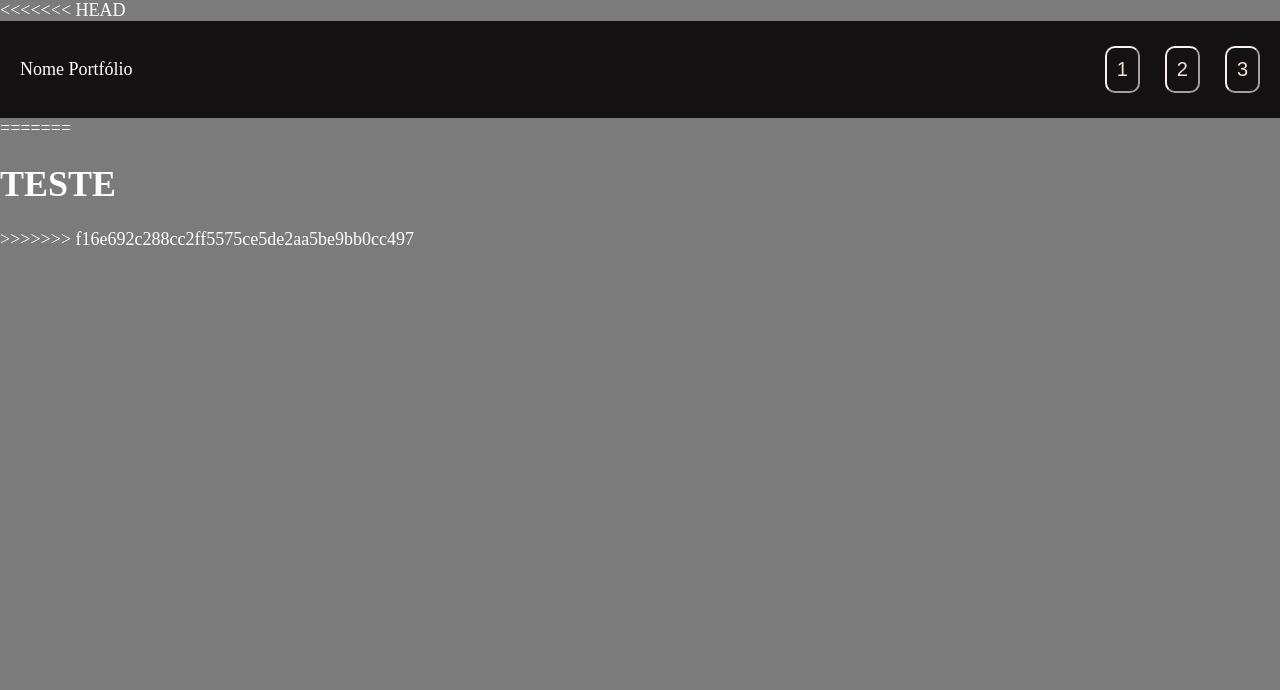
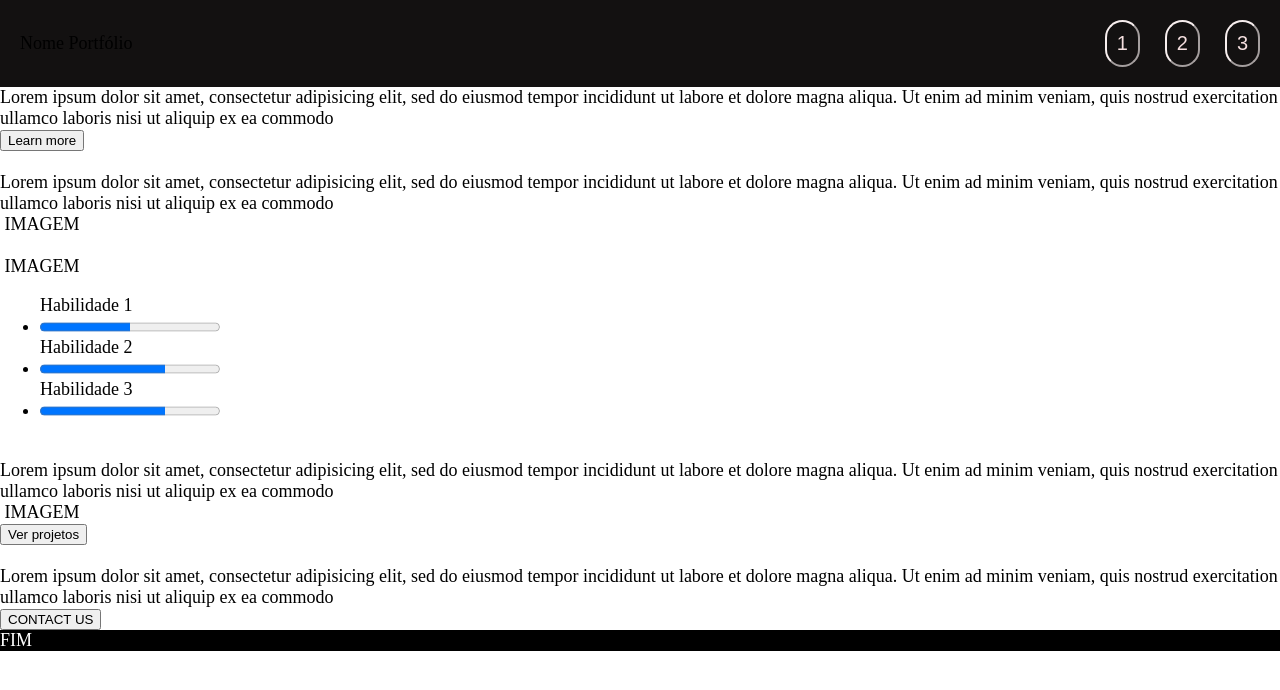
Before and after one commit to wsramos/Portfolio, a plain HTML site: page index.html in a window 1280 px wide. Drawn offline with Linux system fonts and the light colour scheme.

Commit message:
Estrutura criada

```diff
--- a/index.html
+++ b/index.html
@@ -1,5 +1,6 @@
 <!DOCTYPE html>
 <html lang="pt-BR">
+
 <head>
     <meta charset="UTF-8">
     <meta http-equiv="X-UA-Compatible" content="IE=edge">
@@ -7,8 +8,8 @@
     <title>Portfólio</title>
     <link rel="stylesheet" href="style.css">
 </head>
+
 <body>
-<<<<<<< HEAD
     <header>
         <nav>
             <div class="containerNav">
@@ -23,8 +24,90 @@
             </div>
         </nav>
     </header>
-=======
-    <h1>TESTE</h1>
->>>>>>> f16e692c288cc2ff5575ce5de2aa5be9bb0cc497
+    <section class="container">
+        <section>
+            <div>
+                <div >
+                    <p>Lorem ipsum dolor sit amet, consectetur adipisicing elit, sed do eiusmod
+                        tempor incididunt ut labore et dolore magna aliqua. Ut enim ad minim veniam,
+                        quis nostrud exercitation ullamco laboris nisi ut aliquip ex ea commodo</p>
+                    <button class="btnIntro">Learn more</button>
+                </div>
+            </div>
+        </section>
+        <br>
+    <section class="">
+        <div class="">
+            <div class="">
+                <p>Lorem ipsum dolor sit amet, consectetur adipisicing elit, sed do eiusmod
+                    tempor incididunt ut labore et dolore magna aliqua. Ut enim ad minim veniam,
+                    quis nostrud exercitation ullamco laboris nisi ut aliquip ex ea commodo</p>
+            </div>
+            <div class="">
+                <img src="" alt=""> IMAGEM
+            </div>
+        </div>
+    </section>
+    <br>
+    <section class="">
+        <div class="">
+            <div class="">
+                <img src="" alt=""> IMAGEM
+            </div>
+            <div class="">
+                <ul>
+                    <p>Habilidade 1</p>
+                    <li>
+                        <progress value="50" max="100">70 %</progress>
+                    </li>
+                    <p>Habilidade 2</p>
+                    <li>
+                        <progress value="70" max="100">70 %</progress>
+                    </li>
+                    <p>Habilidade 3</p>
+                    <li>
+                        <progress value="70" max="100">70 %</progress>
+                    </li>
+                </ul>
+            </div>
+        </div>
+        <br>
+        <section class="">
+            <div class="">
+                <div class="">
+                    <p>Lorem ipsum dolor sit amet, consectetur adipisicing elit, sed do eiusmod
+                        tempor incididunt ut labore et dolore magna aliqua. Ut enim ad minim veniam,
+                        quis nostrud exercitation ullamco laboris nisi ut aliquip ex ea commodo</p>
+                </div>
+                <div class="">
+                    <img src="" alt=""> IMAGEM
+                </div>
+            </div>
+            <button href="popup1">Ver projetos</button>
+            <div id="popup1" style="display:none">
+                <p>Lorem ipsum dolor sit amet, consectetur adipisicing elit, sed do eiusmod
+                    tempor incididunt ut labore et dolore magna aliqua. Ut enim ad minim veniam,
+                    quis nostrud exercitation ullamco laboris nisi ut aliquip ex ea commodo</p>
+            </div>
+        </section>
+        <br>
+        <section class="">
+            <div class="">
+                <div class="">
+                    <p>Lorem ipsum dolor sit amet, consectetur adipisicing elit, sed do eiusmod
+                        tempor incididunt ut labore et dolore magna aliqua. Ut enim ad minim veniam,
+                        quis nostrud exercitation ullamco laboris nisi ut aliquip ex ea commodo</p>
+                </div>
+            </div>
+            <button href="popup2">CONTACT US</button>
+            <div id="popup2" style="display:none">
+                <p>Lorem ipsum dolor sit amet, consectetur adipisicing elit, sed do eiusmod
+                    tempor incididunt ut labore et dolore magna aliqua. Ut enim ad minim veniam,
+                    quis nostrud exercitation ullamco laboris nisi ut aliquip ex ea commodo</p>
+            </div>
+        </section>
+    </section>
+    <footer style="background-color: black; color:white">FIM</footer>
 </body>
+
 </html>
--- a/style.css
+++ b/style.css
@@ -2,11 +2,13 @@ body{
     margin: 0;
     padding: 0;
     box-sizing: border-box;
-    background: rgb(124, 123, 123);
-    color: white;
+    color: black;
     font-size: 18px;
 }
 
+p{
+    margin: 0;
+}
 .containerNav{
     display: flex;
     justify-content: space-between;
@@ -24,7 +26,7 @@ body{
 .btnNav{
     font-size: 20px;
     padding: 10px;
-    border-radius: 10px;
+    border-radius: 20px;
     background-color: transparent;
     color: rgb(245, 223, 223);
     cursor: pointer;
@@ -35,3 +37,38 @@ body{
 .btn:hover{
     background: rgb(179, 46, 46);
 }
+/*
+.container{
+    display: flex;
+    justify-content: space-between;
+    align-items: right;
+    background: rgb(124, 123, 123);
+    min-height: 100vh;
+}
+
+.div-intro{
+    width: 50%;
+    margin-left: 25%;
+    background-color: black;
+    padding: 15px;
+}
+
+.btnIntro{
+    font-size: 20px;
+    padding: 10px;
+    border-radius: 5px;
+    background-color: transparent;
+    color: rgb(245, 223, 223);
+    cursor: pointer;
+    transition: 0.5s;
+    border-color: rgb(11, 223, 205);
+}
+
+.div-hab{
+    background-color: black;
+
+}
+
+.div-hab-img{
+    background-color: black;
+}
```
